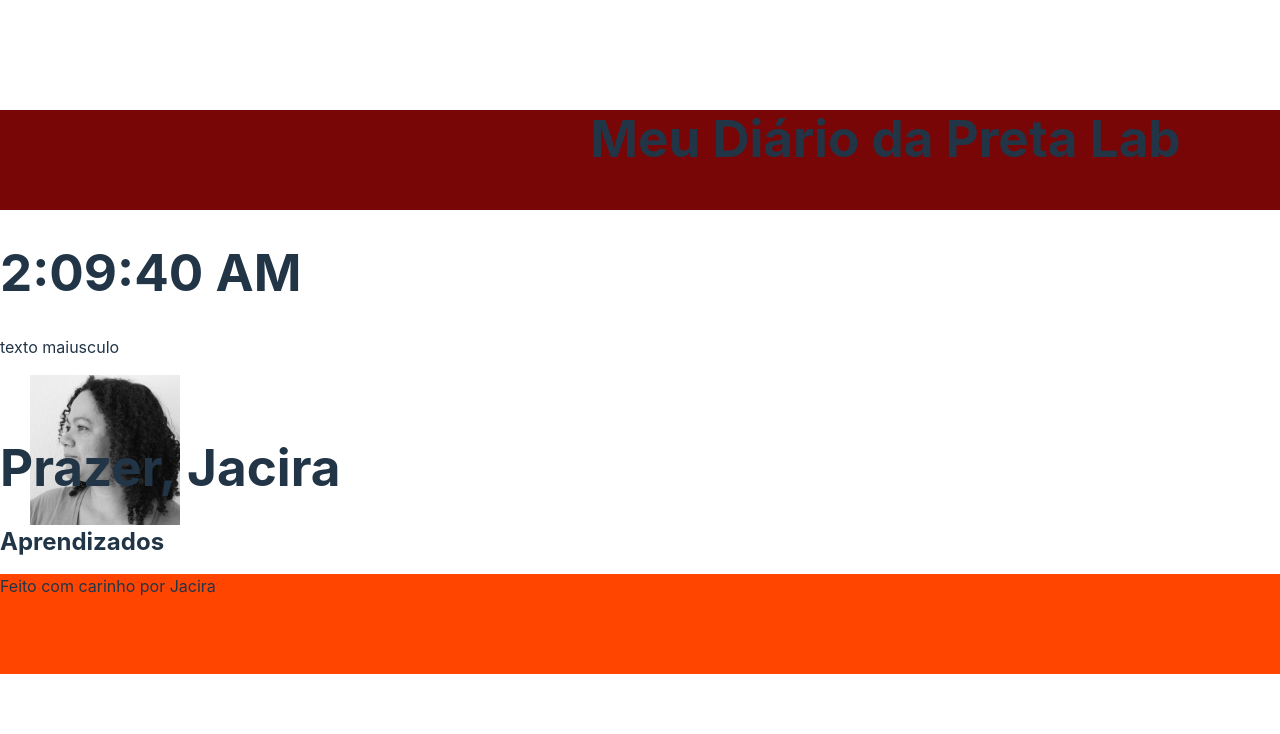
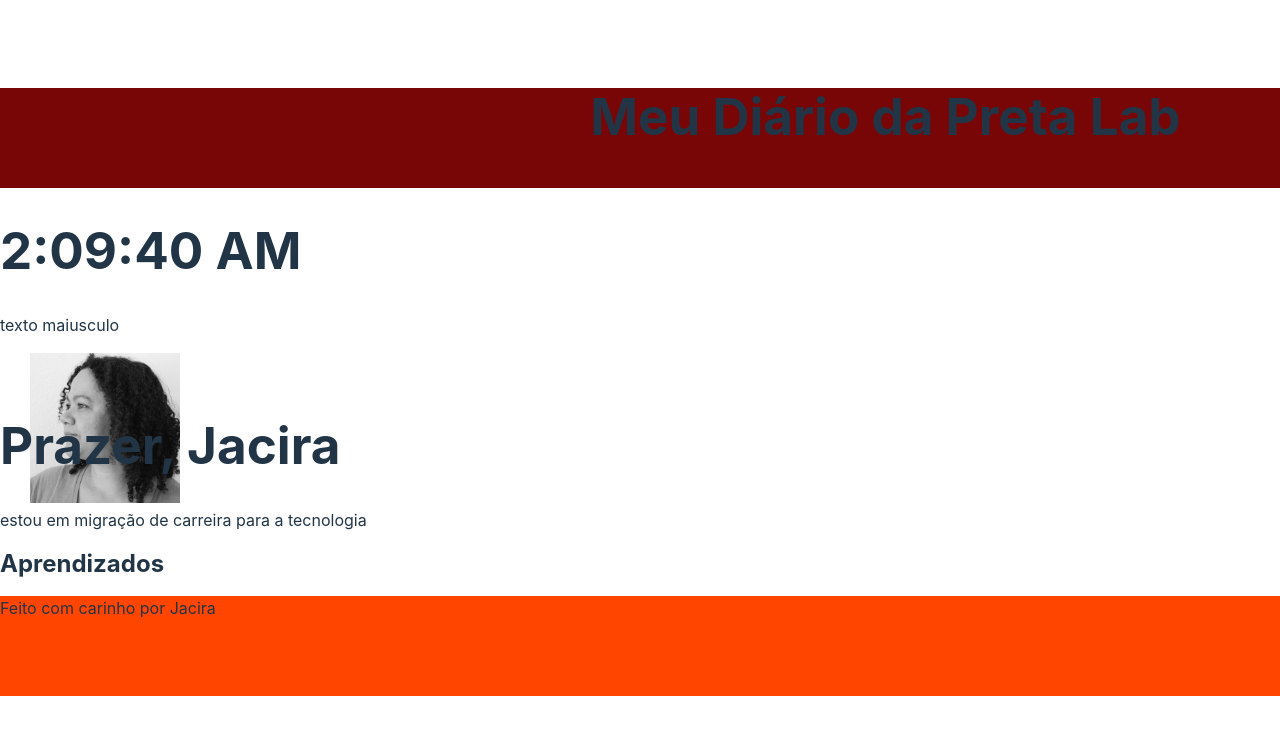
Before and after one commit to guacirita/meu-diario-pretalab, a React (Vite) app: page / in a window 1280 px wide. Shown: the top 734 px of the page. Built offline with nearby package versions, Linux system fonts and the light colour scheme.

Commit message:
inserindo informação na bio

```diff
--- a/src/components/bio/Bio.jsx
+++ b/src/components/bio/Bio.jsx
@@ -4,6 +4,7 @@ function Bio(){
     return(
         <div>
              <h1 className="bio">Prazer, Jacira</h1>
+             <p>estou em migração de carreira para a tecnologia</p>
         </div>
 
     )
```
